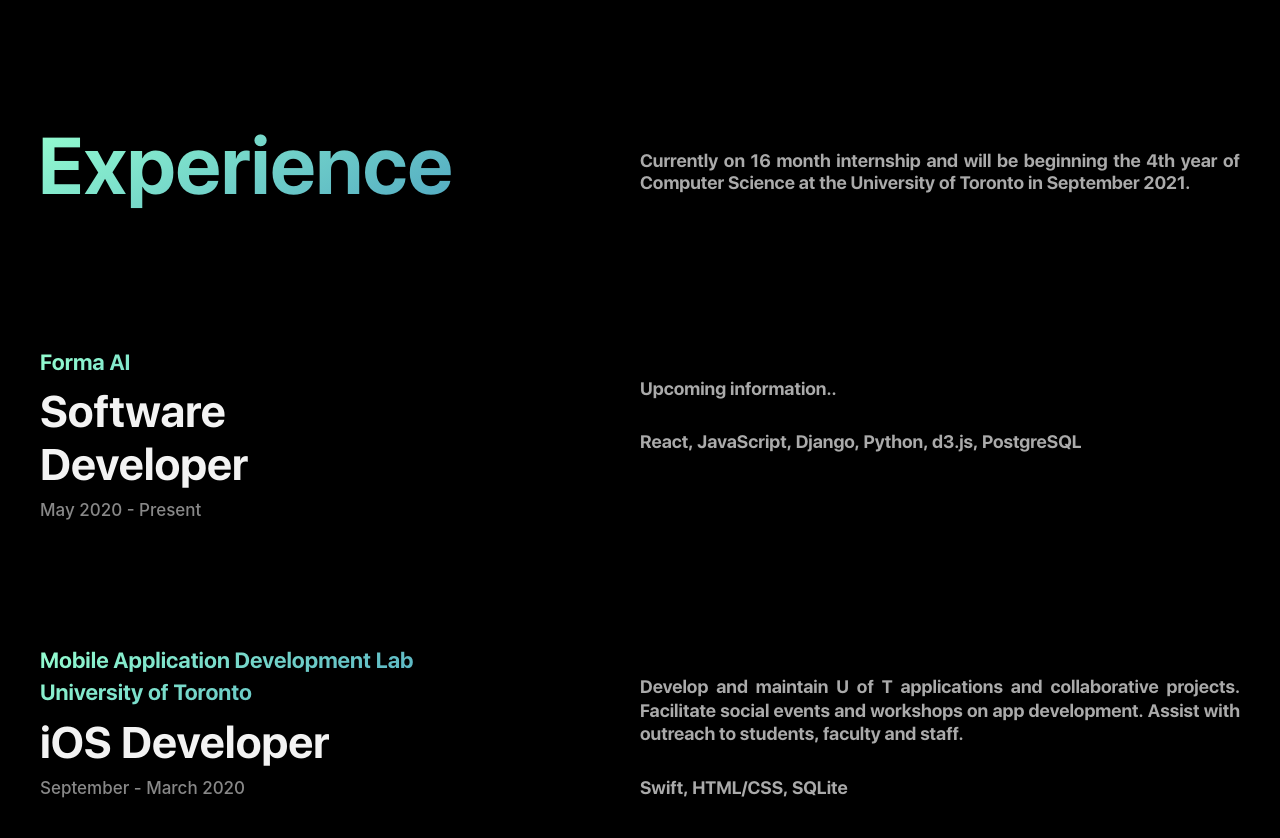
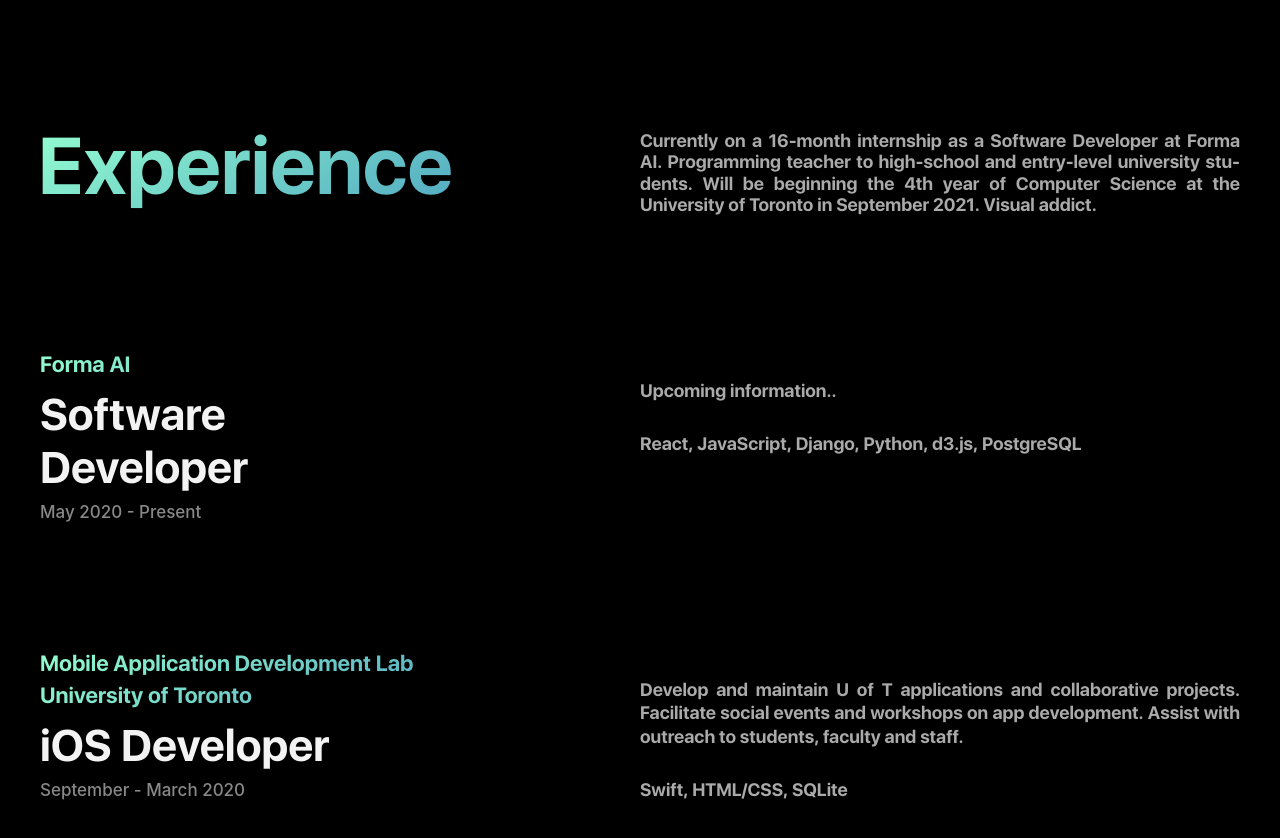
Before and after one commit to dennismarks/Personal-Website, a React (Create React App) app: page / in a window 1280 px wide. Shown: the part 920-1758 px from the top of the page. Built offline with nearby package versions, Linux system fonts and the light colour scheme; a web font is replaced by a local one.

Commit message:
Update main experience description

```diff
--- a/src/components/Experience.jsx
+++ b/src/components/Experience.jsx
@@ -80,8 +80,10 @@ export default function Experience() {
         <Title id="experience">Experience</Title>
         <div></div>
         <h3>
-          Currently on 16 month internship and will be beginning the 4th year of
-          Computer Science at the University of Toronto in September 2021.
+          Currently on a 16-month internship as a Software Developer at Forma
+          AI. Programming teacher to high-school and entry-level university
+          students. Will be beginning the 4th year of Computer Science at the
+          University of Toronto in September 2021. Visual addict.
         </h3>
       </GridContainer>
       {json.positions.map((p, index) => (
```
